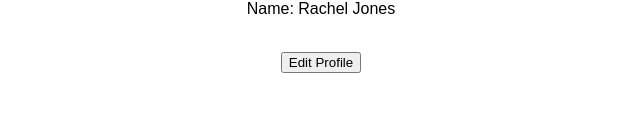
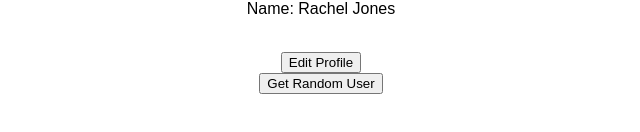
Before and after one commit to CarlCamit/ReactPracTwo, a React (Create React App) app: page / in a window 1280 px wide. Shown: the part 400-532 px from the top of the page, without its empty margins (319-959 px from the left). Built offline with nearby package versions, Linux system fonts and the light colour scheme.

Commit message:
added random user button function to grab a random user from randomuser.me

```diff
--- a/src/App.js
+++ b/src/App.js
@@ -3,6 +3,9 @@ import './App.css';
 import ShowProfile from './components/ShowProfile'
 import EditProfile from './components/EditProfile'
 import ToggleProfileButton from './components/ToggleProfileButton'
+import RandomProfileButton  from './components/RandomProfileButton'
+
+const randomUser = require('./api/randomuser')
 
 class App extends Component {
   state = {
@@ -16,12 +19,13 @@ class App extends Component {
     }
   }
 
+
   handleChangeFirstName(newFirstName) {
-     this.setState((prevState) => {
-       const user = prevState.user
-       user.firstName = newFirstName
-       return {
-         // this.state.user will be updated
+    this.setState((prevState) => {
+      const user = prevState.user
+      user.firstName = newFirstName
+      return {
+        // this.state.user will be updated
          user: user
        }
      })
@@ -59,6 +63,14 @@ class App extends Component {
     })
   }
 
+  handleRandomUserFirstName() {
+    randomUser.getRandomUser().then( res => {
+      this.handleChangeFirstName(res.data.results[0].name.first)
+      this.handleChangeLastName(res.data.results[0].name.last)
+      this.handleChangeProfileImageURL(res.data.results[0].picture.large)
+    })
+  }
+
   render() {
     const user = this.state.user
     const button = this.state.button
@@ -82,6 +94,15 @@ class App extends Component {
             >
               Edit Profile
             </ToggleProfileButton>
+            <RandomProfileButton
+              onRandomProfileButton={
+                () => {
+                  this.handleRandomUserFirstName()
+                }
+              }
+            >
+              Get Random User
+            </RandomProfileButton>
           </div>
         </div>
       )
@@ -120,6 +141,15 @@ class App extends Component {
             >
               Show Profile
             </ToggleProfileButton>
+            <RandomProfileButton
+              onRandomProfileButton={
+                () => {
+                  this.handleRandomUserFirstName()
+                }
+              }
+            >
+              Get Random User
+            </RandomProfileButton>
           </div>
         </div>
       );
--- /dev/null
+++ b/src/api/randomuser.js
@@ -0,0 +1,11 @@
+const axios = require('axios')
+
+const randomUser = axios.create({
+    baseURL: 'https://randomuser.me/api/'
+})
+
+function getRandomUser() {
+    return randomUser.get()
+}
+
+module.exports = { getRandomUser }
--- /dev/null
+++ b/src/components/RandomProfileButton.js
@@ -0,0 +1,24 @@
+import React from 'react'
+
+function RandomProfileButton ({
+    // display,
+    children,
+    onRandomProfileButton
+}) {
+    return (
+        <div>
+            <button
+                type="button"
+                onClick={
+                    (event) => {
+                        onRandomProfileButton()
+                    }
+                }
+            >
+                { children }
+            </button>
+        </div>
+    )
+}
+
+export default RandomProfileButton
```
